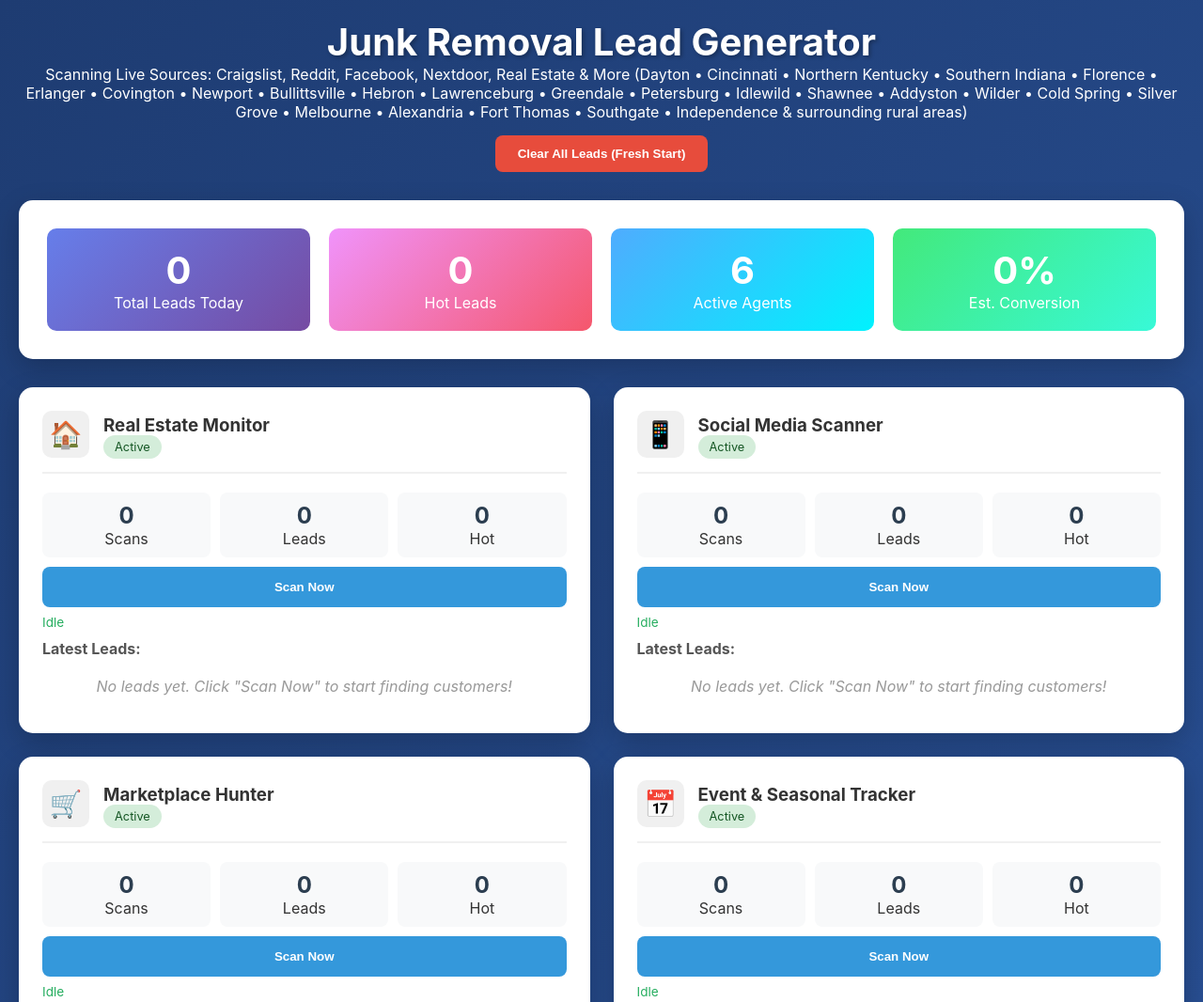
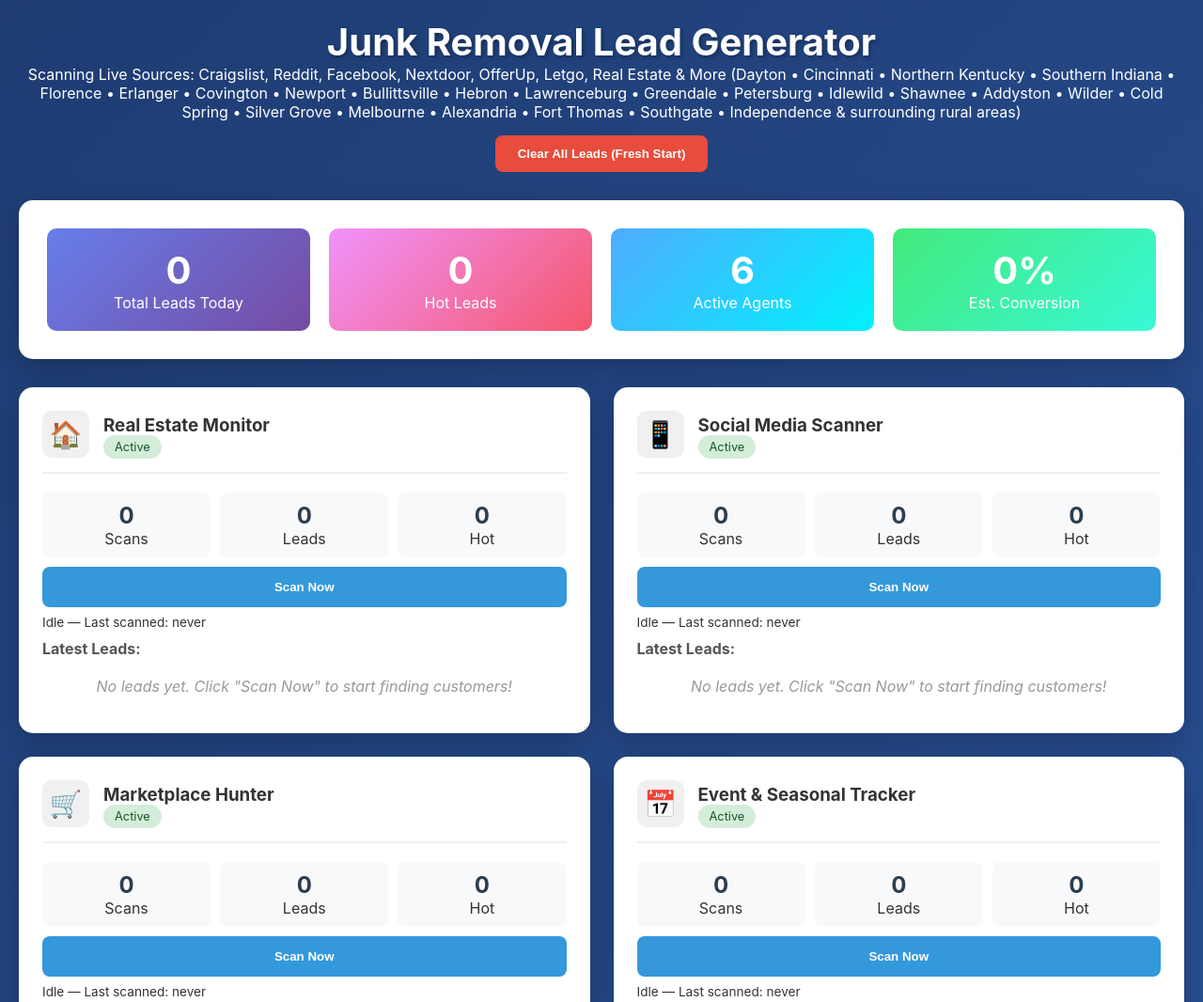
Before and after one commit to Brycebb4/junk-removal-lead-, a website: page index.html in a window 1280 px wide. Shown: the top 1066 px of the page at 94% size. Drawn offline with Linux system fonts and the light colour scheme; no server answers.

Commit message:
Update index.html

```diff
--- a/index.html
+++ b/index.html
@@ -28,14 +28,14 @@
         .modal-overlay.active { display: flex; }
         .modal-content { background: white; max-width: 600px; width: 90%; border-radius: 15px; padding: 25px; max-height: 90vh; overflow-y: auto; }
         .no-leads { color: #999; font-style: italic; padding: 15px; text-align: center; }
-        .scan-status { font-size: 0.85em; color: #27ae60; margin-top: 8px; }
+        .scan-status { font-size: 0.85em; margin-top: 8px; }
     </style>
 </head>
 <body>
     <div class="container">
         <div class="header">
             <h1>Junk Removal Lead Generator</h1>
-            <p>Scanning Live Sources: Craigslist, Reddit, Facebook, Nextdoor, Real Estate & More (Dayton • Cincinnati • Northern Kentucky • Southern Indiana • Florence • Erlanger • Covington • Newport • Bullittsville • Hebron • Lawrenceburg • Greendale • Petersburg • Idlewild • Shawnee • Addyston • Wilder • Cold Spring • Silver Grove • Melbourne • Alexandria • Fort Thomas • Southgate • Independence & surrounding rural areas)</p>
+            <p>Scanning Live Sources: Craigslist, Reddit, Facebook, Nextdoor, OfferUp, Letgo, Real Estate & More (Dayton • Cincinnati • Northern Kentucky • Southern Indiana • Florence • Erlanger • Covington • Newport • Bullittsville • Hebron • Lawrenceburg • Greendale • Petersburg • Idlewild • Shawnee • Addyston • Wilder • Cold Spring • Silver Grove • Melbourne • Alexandria • Fort Thomas • Southgate • Independence & surrounding rural areas)</p>
             <button onclick="clearAllLeads()" style="margin-top:15px;padding:12px 24px;background:#e74c3c;color:white;border:none;border-radius:8px;font-weight:600;cursor:pointer;">Clear All Leads (Fresh Start)</button>
         </div>
 
@@ -68,11 +68,11 @@
 
     <script>
         let agents = {
-            realEstate: { name: "Real Estate Monitor", icon: "🏠", query: "(\"I need junk removed\" OR \"need someone to haul my junk\" OR \"looking for junk removal\" OR \"haul away my junk\" OR \"estate cleanout needed\" OR \"moving junk removal\" OR \"someone remove my trash\") (Ohio OR Dayton OR Cincinnati OR Kentucky OR \"southern Indiana\" OR Florence OR Erlanger OR Covington OR Newport OR Bullittsville OR Hebron OR Lawrenceburg OR Greendale OR Petersburg OR Idlewild OR Shawnee OR Addyston OR Wilder OR Cold Spring OR Silver Grove OR Melbourne OR Alexandria OR Fort Thomas OR Southgate OR Independence) -\"we offer\" -service -company -\"junk removal service\" -business -loadup -gotjunk -professional -llc -inc -rumpke", scans: 0, leads: 0, hot: 0, leadsList: [] },
-            socialMedia: { name: "Social Media Scanner", icon: "📱", query: "(\"anyone haul my junk\" OR \"need junk removed\" OR \"recommend junk hauler\" OR \"looking for someone to remove junk\" OR \"junk removal help\" OR \"pickup my trash\" OR \"need junk hauled\") (Ohio OR Dayton OR Cincinnati OR Kentucky OR \"southern Indiana\" OR Florence OR Erlanger OR Covington OR Newport OR Bullittsville OR Hebron OR Lawrenceburg OR Greendale OR Petersburg OR Idlewild OR Shawnee OR Addyston OR Wilder OR Cold Spring OR Silver Grove OR Melbourne OR Alexandria OR Fort Thomas OR Southgate OR Independence) (facebook.com OR reddit.com OR nextdoor.com) -\"we offer\" -service -company -business -loadup -gotjunk -professional -llc -inc -rumpke", scans: 0, leads: 0, hot: 0, leadsList: [] },
-            marketplace: { name: "Marketplace Hunter", icon: "🛒", query: "(\"junk removal needed\" OR \"need junk hauled\" OR \"haul away junk\" OR \"remove my junk\" OR \"trash removal help\") (Ohio OR Dayton OR Cincinnati OR Kentucky OR \"southern Indiana\" OR Florence OR Erlanger OR Covington OR Newport OR Bullittsville OR Hebron OR Lawrenceburg OR Greendale OR Petersburg OR Idlewild OR Shawnee OR Addyston OR Wilder OR Cold Spring OR Silver Grove OR Melbourne OR Alexandria OR Fort Thomas OR Southgate OR Independence) (craigslist.org OR facebook.com/marketplace OR nextdoor.com OR offerup.com OR letgo.com) -\"we offer\" -service -company -business -loadup -gotjunk -professional -llc -inc -rumpke", scans: 0, leads: 0, hot: 0, leadsList: [] },
-            eventSeason: { name: "Event & Seasonal Tracker", icon: "📅", query: "(\"spring cleaning junk\" OR \"moving junk removal\" OR \"estate sale junk\" OR \"garage cleanout needed\" OR \"need junk hauled\") (Ohio OR Dayton OR Cincinnati OR Kentucky OR \"southern Indiana\" OR Florence OR Erlanger OR Covington OR Newport OR Bullittsville OR Hebron OR Lawrenceburg OR Greendale OR Petersburg OR Idlewild OR Shawnee OR Addyston OR Wilder OR Cold Spring OR Silver Grove OR Melbourne OR Alexandria OR Fort Thomas OR Southgate OR Independence) -\"we offer\" -service -company -business -loadup -gotjunk -professional -llc -inc -rumpke", scans: 0, leads: 0, hot: 0, leadsList: [] },
-            craigslist: { name: "Craigslist Scanner", icon: "📰", query: "(\"need junk removed\" OR \"junk haul\" OR \"remove my junk\" OR \"trash hauled\" OR \"scrap removal needed\") (dayton OR cincinnati OR \"southern ohio\" OR kentucky OR florence OR erlanger OR covington OR newport OR bullittsville OR hebron OR lawrenceburg OR greendale OR petersburg OR idlewild OR shawnee OR addyston OR wilder OR cold spring OR silver grove OR melbourne OR alexandria OR fort thomas OR southgate OR independence) site:craigslist.org -\"we offer\" -service -company -business -loadup -gotjunk -professional -llc -inc -rumpke", scans: 0, leads: 0, hot: 0, leadsList: [] }
+            realEstate: { name: "Real Estate Monitor", icon: "🏠", query: "(\"I need junk removed\" OR \"need someone to haul my junk\" OR \"looking for junk removal\" OR \"haul away my junk\" OR \"estate cleanout needed\" OR \"moving junk removal\" OR \"someone remove my trash\") (Ohio OR Dayton OR Cincinnati OR Kentucky OR \"southern Indiana\" OR Florence OR Erlanger OR Covington OR Newport OR Bullittsville OR Hebron OR Lawrenceburg OR Greendale OR Petersburg OR Idlewild OR Shawnee OR Addyston OR Wilder OR Cold Spring OR Silver Grove OR Melbourne OR Alexandria OR Fort Thomas OR Southgate OR Independence) -\"we offer\" -service -company -\"junk removal service\" -business -loadup -gotjunk", scans: 0, leads: 0, hot: 0, leadsList: [] },
+            socialMedia: { name: "Social Media Scanner", icon: "📱", query: "(\"anyone haul my junk\" OR \"need junk removed\" OR \"recommend junk hauler\" OR \"looking for someone to remove junk\" OR \"junk removal help\" OR \"pickup my trash\" OR \"need junk hauled\") (Ohio OR Dayton OR Cincinnati OR Kentucky OR \"southern Indiana\" OR Florence OR Erlanger OR Covington OR Newport OR Bullittsville OR Hebron OR Lawrenceburg OR Greendale OR Petersburg OR Idlewild OR Shawnee OR Addyston OR Wilder OR Cold Spring OR Silver Grove OR Melbourne OR Alexandria OR Fort Thomas OR Southgate OR Independence) (facebook.com OR reddit.com OR nextdoor.com) -\"we offer\" -service -company -business -loadup -gotjunk", scans: 0, leads: 0, hot: 0, leadsList: [] },
+            marketplace: { name: "Marketplace Hunter", icon: "🛒", query: "(\"junk removal needed\" OR \"need junk hauled\" OR \"haul away junk\" OR \"remove my junk\" OR \"trash removal help\") (Ohio OR Dayton OR Cincinnati OR Kentucky OR \"southern Indiana\" OR Florence OR Erlanger OR Covington OR Newport OR Bullittsville OR Hebron OR Lawrenceburg OR Greendale OR Petersburg OR Idlewild OR Shawnee OR Addyston OR Wilder OR Cold Spring OR Silver Grove OR Melbourne OR Alexandria OR Fort Thomas OR Southgate OR Independence) (craigslist.org OR facebook.com/marketplace OR nextdoor.com OR offerup.com OR letgo.com) -\"we offer\" -service -company -business -loadup -gotjunk", scans: 0, leads: 0, hot: 0, leadsList: [] },
+            eventSeason: { name: "Event & Seasonal Tracker", icon: "📅", query: "(\"spring cleaning junk\" OR \"moving junk removal\" OR \"estate sale junk\" OR \"garage cleanout needed\" OR \"need junk hauled\") (Ohio OR Dayton OR Cincinnati OR Kentucky OR \"southern Indiana\" OR Florence OR Erlanger OR Covington OR Newport OR Bullittsville OR Hebron OR Lawrenceburg OR Greendale OR Petersburg OR Idlewild OR Shawnee OR Addyston OR Wilder OR Cold Spring OR Silver Grove OR Melbourne OR Alexandria OR Fort Thomas OR Southgate OR Independence) -\"we offer\" -service -company -business -loadup -gotjunk", scans: 0, leads: 0, hot: 0, leadsList: [] },
+            craigslist: { name: "Craigslist Scanner", icon: "📰", query: "(\"need junk removed\" OR \"junk haul\" OR \"remove my junk\" OR \"trash hauled\" OR \"scrap removal needed\") (dayton OR cincinnati OR \"southern ohio\" OR kentucky OR florence OR erlanger OR covington OR newport OR bullittsville OR hebron OR lawrenceburg OR greendale OR petersburg OR idlewild OR shawnee OR addyston OR wilder OR cold spring OR silver grove OR melbourne OR alexandria OR fort thomas OR southgate OR independence) site:craigslist.org -\"we offer\" -service -company -business -loadup -gotjunk", scans: 0, leads: 0, hot: 0, leadsList: [] }
         };
 
         let currentLeadId = null;
@@ -126,7 +126,7 @@
                         <div class="metric"><div class="metric-value" id="${key}-hot">${a.hot}</div><div class="metric-label">Hot</div></div>
                     </div>
                     <button class="btn" onclick="scanAgent('${key}')">Scan Now</button>
-                    <div class="scan-status" id="${key}-status">Idle</div>
+                    <div class="scan-status" id="${key}-status">Idle — Last scanned: never</div>
                     <div class="leads-section" id="${key}-leads-section"></div>
                 `;
                 grid.appendChild(card);
@@ -181,7 +181,7 @@
                 const searchRes = await fetch('/search-lead', { method: 'POST', headers: {'Content-Type': 'application/json'}, body: JSON.stringify({ action: 'search', data: { query: agents[key].query } }) });
                 const searchData = await searchRes.json();
 
-                const prompt = `Extract ONLY real individual homeowners/renters asking for junk removal. NEVER return businesses, companies, services, LLCs, or ads. Return ONLY JSON array with name, phone, email, address, description, source (full URL), hot.`;
+                const prompt = `Extract genuine customer posts where individuals (homeowners/renters) are asking for junk removal help. Include borderline cases if it's clearly a person needing help. Ignore obvious company ads. Return ONLY JSON array with name, phone, email, address, description, source (full URL), hot.`;
 
                 const extractRes = await fetch('/search-lead', { method: 'POST', headers: {'Content-Type': 'application/json'}, body: JSON.stringify({ action: 'extract', data: { messages: [{ role: "user", content: prompt }] } }) });
                 const extractData = await extractRes.json();
```
